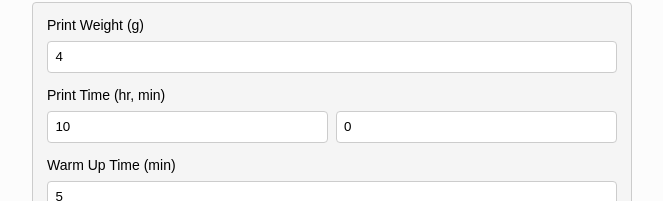
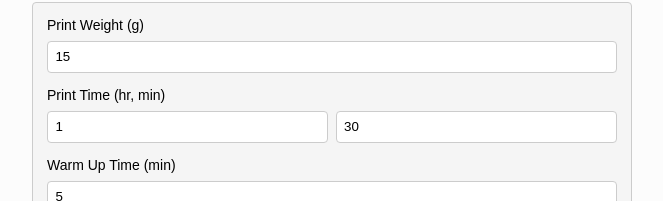
Before and after one commit to willuhmjs/printstimate, a SvelteKit app: page / in a window 1280 px wide. Shown: the part 477-678 px from the top of the page, without its empty margins (308-971 px from the left). Built offline with nearby package versions, Linux system fonts and the light colour scheme.

Commit message:
feat: better defaults

```diff
--- a/src/routes/+page.svelte
+++ b/src/routes/+page.svelte
@@ -7,11 +7,11 @@
 
 	let toFixed = 2;
 
-	let printTimeMinutes: number = 0;
-	let printTimeHours: number = 10;
+	let printTimeMinutes: number = 30;
+	let printTimeHours: number = 1;
 
 	let conditions: PrintConditions = {
-		amountInGrams: 4,
+		amountInGrams: 15,
 		printTime: 0,
 		warmupTime: 5,
 		electricityCost: 0.11,
```
